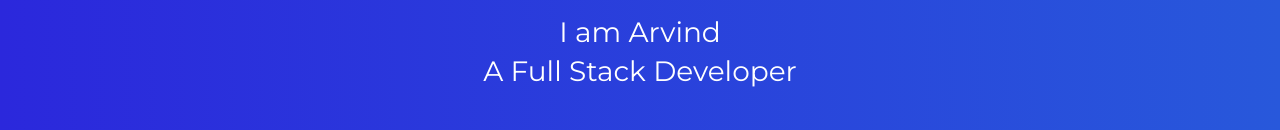
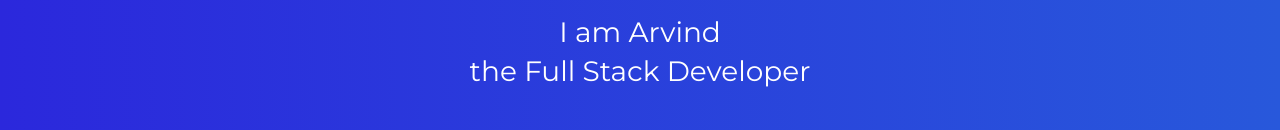
Before and after one commit to arvind1720/arvind.resume, a plain HTML site: page index.html in a window 1280 px wide. Shown: the part 360-490 px from the top of the page. Drawn offline with Linux system fonts and the light colour scheme.

Commit message:
a to the Full stack dev

```diff
--- a/index.html
+++ b/index.html
@@ -125,7 +125,7 @@
             <div class="col-12 col-xl-9 mx-auto">
 
 			  <div class="countdown mb-4 animated" data-animation="fadeInUp" data-countdown="2022/05/1 12:00:00"></div>
-              <h3 class="mb-7 animated" data-animation="fadeInUp" data-animation-delay="200">I am Arvind <br/> A Full Stack Developer</h3>
+              <h3 class="mb-7 animated" data-animation="fadeInUp" data-animation-delay="200">I am Arvind <br/> the Full Stack Developer</h3>
               <a href="#our-mission" class="btn btn-white mr-3 scrollto animated" data-animation="fadeInUp" data-animation-delay="400">Learn more</a>
               <button type="button" class="btn btn-soft-white scrollto animated" data-animation="fadeInUp" data-animation-delay="600" data-toggle="modal" data-target="#subscribeModal">Subscribe</button>
 
```
Also changed, not shown: assets/images/bs6.jpg (added).
